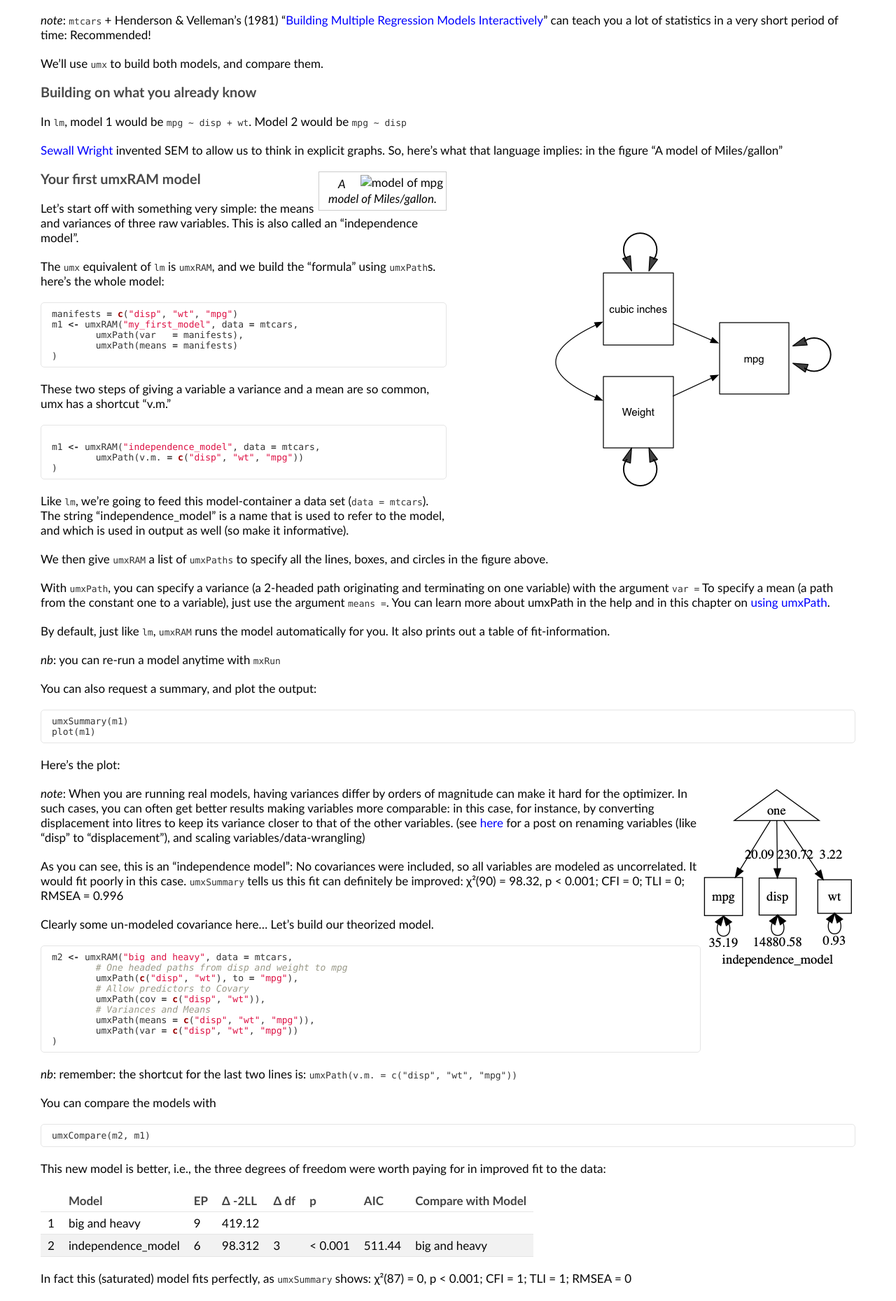
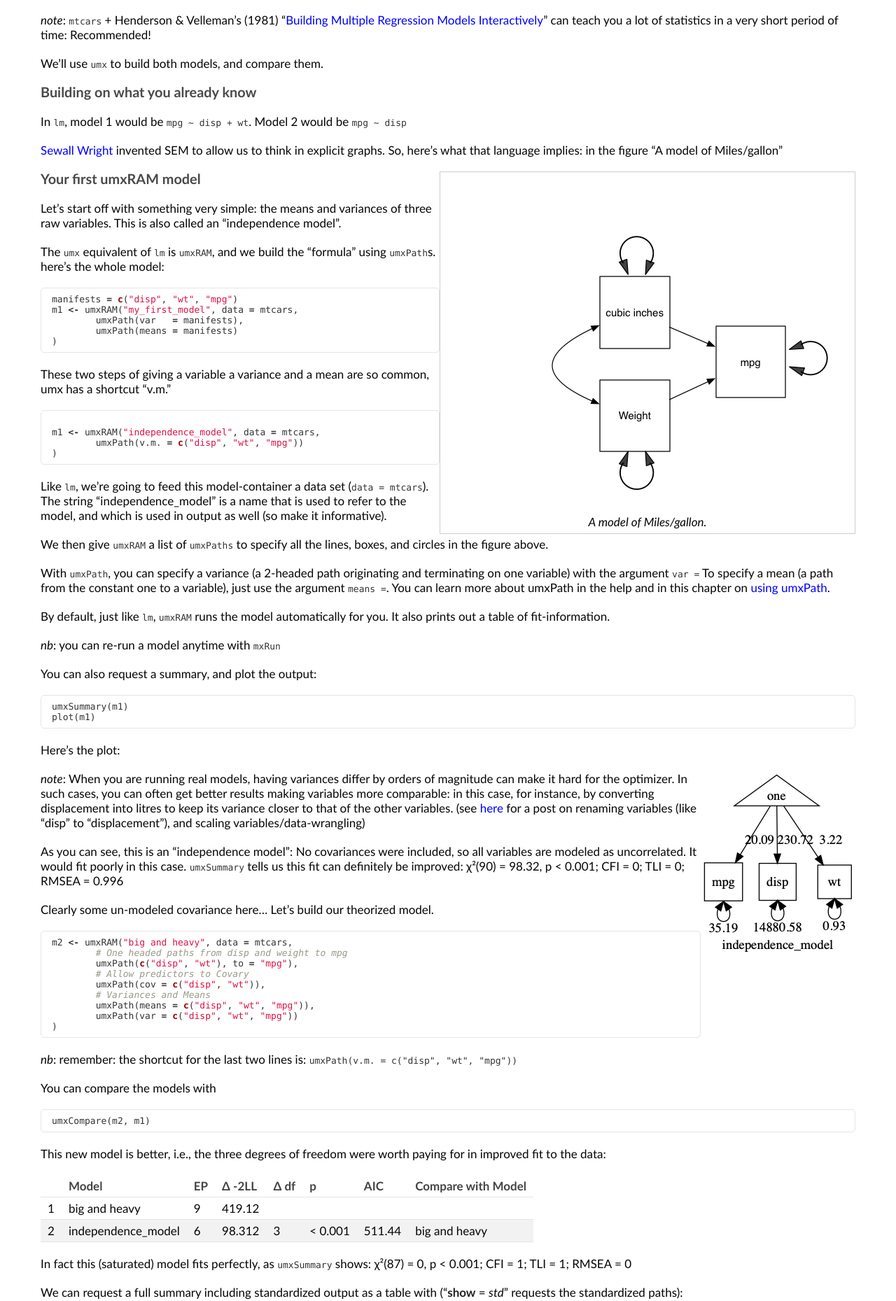
Before and after one commit to tbates/tbates.github.io, a Jekyll site: the page built from _posts/2000-11-30-base-First-steps.markdown, in a window 1280 px wide. Shown: the part 1704-3563 px from the top of the page at 70% size. Built offline with Jekyll 4.4.1, drawn with Linux system fonts in a browser that asks for light colours.

Commit message:
no message

```diff
--- a/_posts/2000-11-30-base-First-steps.markdown
+++ b/_posts/2000-11-30-base-First-steps.markdown
@@ -94,11 +94,12 @@
 
 [Sewall Wright](https://en.wikipedia.org/wiki/Sewall_Wright) invented SEM to allow us to think in explicit graphs. So, here's what that language implies: in the figure "A model of Miles/gallon"
 
+<!--
 ![model of mpg](/media/1_make_a_model/mpg_1a_theory.png "A model of Miles/gallon")
-
+-->
 
 <figure>
-  <img src="{{site.url}}/media//media/1_make_a_model/mpg_1a_theory.png" alt="model of mpg"/>
+  <img src="{{site.url}}/media/1_make_a_model/mpg_1a_theory.png" alt="model of mpg"/>
   <figcaption>A model of Miles/gallon.</figcaption>
 </figure>
 
```
